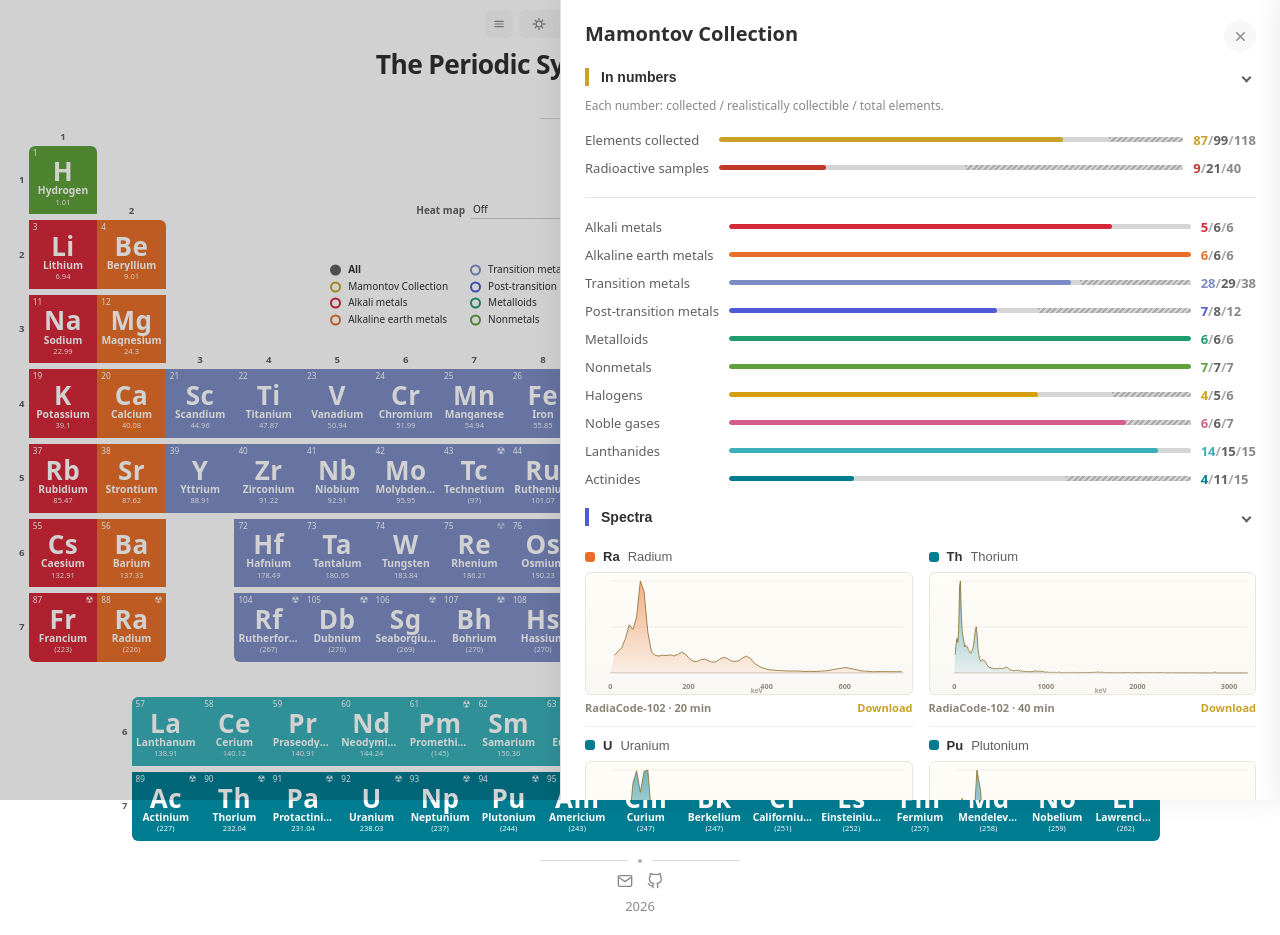
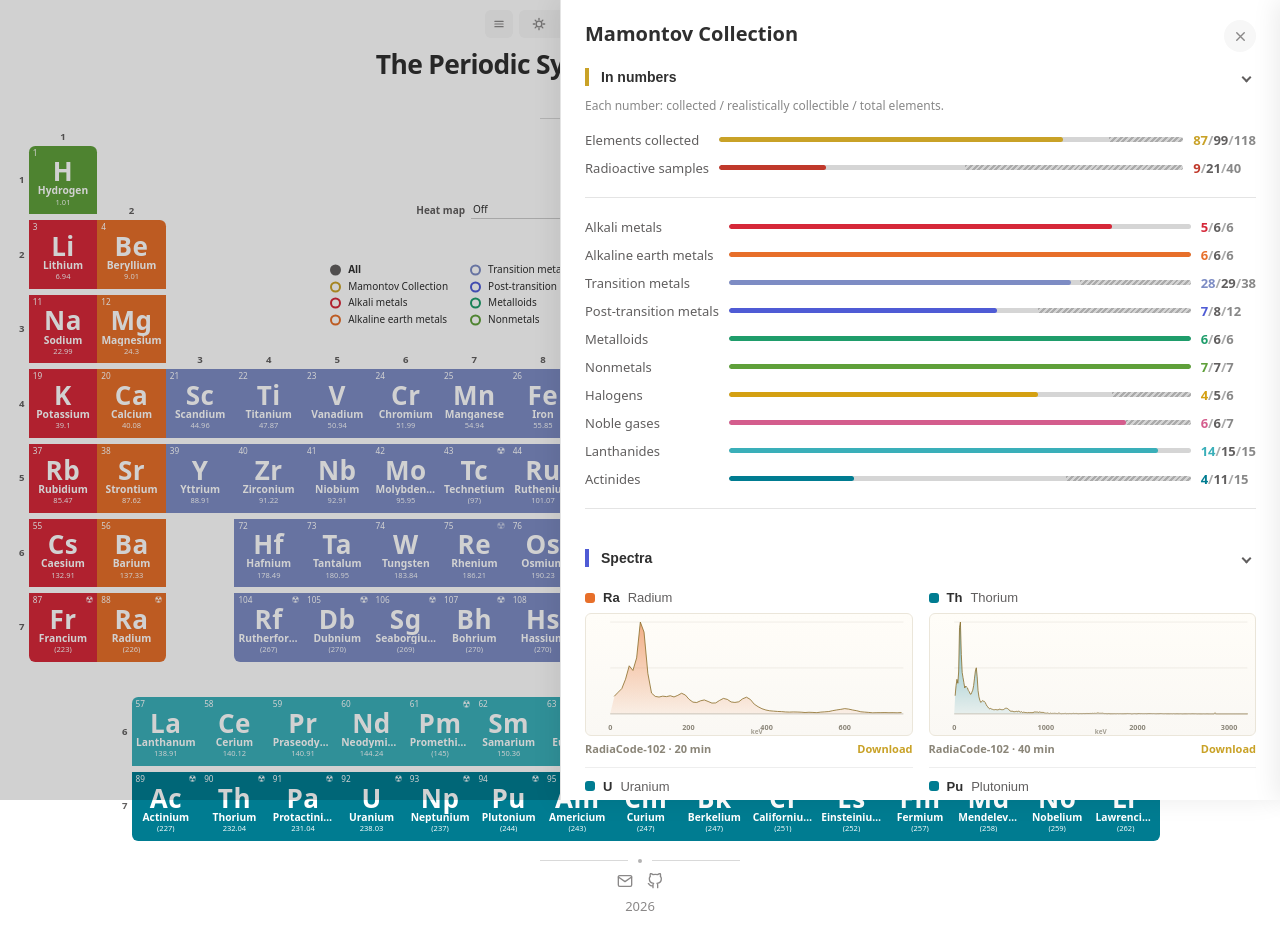
Before and after one commit to dmamontov/periodic-table, a Vue app: page /collection in a window 1280 px wide. Built offline with nearby package versions, Linux system fonts and the light colour scheme; a small style sheet from the web is missing.

Commit message:
Add a divider at the end of the 'In numbers' section
A horizontal line after the category list, for symmetry with the divider
before it.

```diff
--- a/src/components/CollectionPanel.vue
+++ b/src/components/CollectionPanel.vue
@@ -176,6 +176,8 @@ function openElement(symbol: string) {
                   <span class="collection-panel__row-value"><span :style="{ color: cat.color }">{{ cat.collected }}</span><span class="collection-panel__row-value-sep">/</span><span class="collection-panel__row-value-mid">{{ cat.collectible }}</span><span class="collection-panel__row-value-sep">/</span><span class="collection-panel__row-value-total">{{ cat.total }}</span></span>
                 </div>
               </div>
+
+              <hr class="collection-panel__divider" />
             </div>
           </section>
 
```
